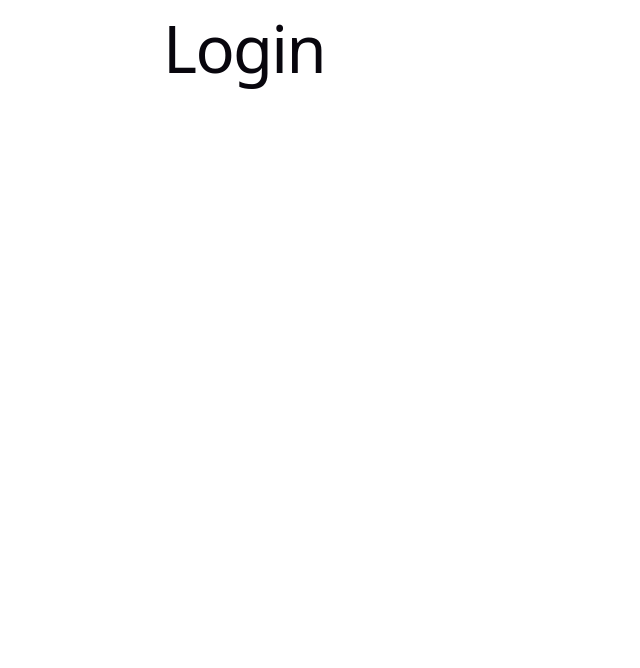
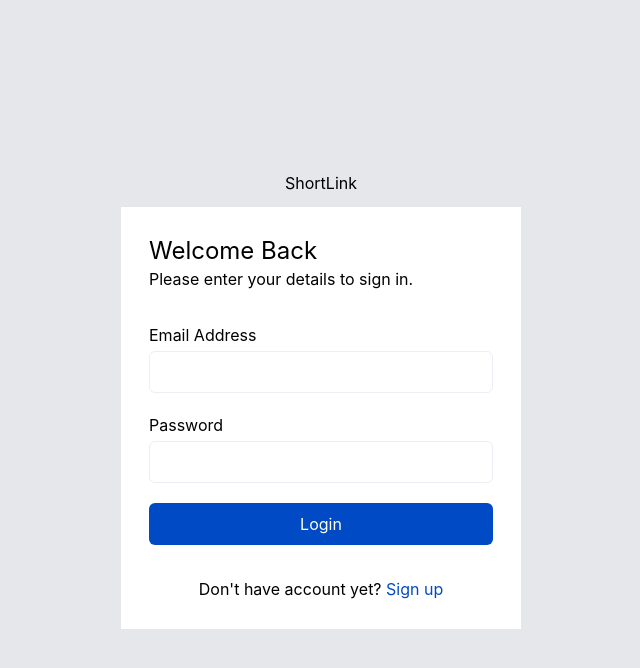
Before and after one commit to bildanjhry/koda-b8-phase3-frontend, a React (Vite) app: page /login in a window 1280 px wide. Shown: the top 668 px of the page, without its empty margins (319-959 px from the left). Built offline with nearby package versions, Linux system fonts and the light colour scheme.

Commit message:
feat: working on build auth structure and add some refinement on the banner

```diff
--- a/src/components/ui/Banner.jsx
+++ b/src/components/ui/Banner.jsx
@@ -41,7 +41,8 @@ export default function Banner(){
                         <input type="text"
                         id="link"
                         name="link"
-                        className="w-[70%]"/>
+                        placeholder="https://very-long-architectural-url.com/asset-id-99238-x1"
+                        className="w-[70%] h-full pl-4 outline-none"/>
                         <button type="submit"
                         className="w-[20%] text-white rounded-md font-bold h-12 bg-linear-to-r from-(--primary) to-(--primary)/90">
                             Shorten
--- /dev/null
+++ b/src/components/ui/Features.jsx
@@ -0,0 +1,7 @@
+export default function Features(){
+    return(
+        <div>
+
+        </div>
+    )
+}
--- a/src/index.css
+++ b/src/index.css
@@ -7,6 +7,7 @@
   --border: #e5e4e7;
   --code-bg: #f4f3ec;
   --primary:#004AC6;
+  --border:#C3C6D74D;
   --base:#F3F4F5;
   --accent: #aa3bff;
   --accent-bg: rgba(170, 59, 255, 0.1);
@@ -27,7 +28,6 @@ body {
 }
 
 #root {
-  width: 1126px;
   max-width: 100%;
   text-align: center;
   min-height: 100svh;
--- a/src/pages/Landing.jsx
+++ b/src/pages/Landing.jsx
@@ -1,10 +1,12 @@
 import Banner from "../components/ui/Banner"
+import Features from "../components/ui/Features"
 
 
 export default function Landing() {
     return (
         <div>
             <Banner/>
+            <Features/>
         </div>
     )
 }
--- /dev/null
+++ b/src/pages/MyLinks.jsx
@@ -0,0 +1,7 @@
+export default function MyLinks(){
+    return (
+        <div>
+
+        </div>
+    )
+}
--- a/src/pages/auth/Login.jsx
+++ b/src/pages/auth/Login.jsx
@@ -1,7 +1,53 @@
+import { Link } from "react-router"
+import { useNavigate } from "react-router"
+
 export default function Login() {
+	const navigate = useNavigate()
+	function handleSubmit(e){
+		e.preventDefault()
+		try{
+			const data = new FormData(e.target)
+			navigate("/")
+		} catch(err){
+			console.error(err.message)
+		}
+	}
+
     return (
-        <div>
-            <h1>Login</h1>
+        <div className="cent-content w-full h-screen gap-3 flex-col bg-gray-200">
+            <h3>ShortLink</h3>
+            <div className="flex flex-col w-[400px] bg-white p-7">
+                <form
+								onSubmit={handleSubmit}
+								action="" className="flex flex-col gap-8 w-full">
+                    <header className="text-left">
+                        <p className="text-2xl">Welcome Back</p>
+                        <p>Please enter your details to sign in.</p>
+                    </header>
+                    <main className="flex flex-col gap-5">
+                        <div className="flex flex-col text-left gap-1">
+                            <label htmlFor="email">Email Address</label>
+                            <input
+                                className="h-10.5 outline-none pl-4 rounded-md border border-(--border)"
+                                type="text" name="email" id="email" />
+                        </div>
+                        <div className="flex flex-col text-left gap-1">
+                            <label htmlFor="password">Password</label>
+                            <input
+                                className="h-10.5 outline-none pl-4 rounded-md border border-(--border)"
+                                type="password" name="password" id="password" />
+                        </div>
+                        <button
+                            type="submit"
+                            className="w-full cursor-pointer h-10.5 rounded-md bg-(--primary) text-white">
+                            Login
+                        </button>
+                    </main>
+                    <footer>
+                        <p>Don't have account yet? <span className="text-(--primary)"><Link>Sign up</Link></span></p>
+                    </footer>
+                </form>
+            </div>
         </div>
     )
 }
--- a/src/pages/auth/Register.jsx
+++ b/src/pages/auth/Register.jsx
@@ -1,7 +1,37 @@
 export default function Register() {
     return (
-        <div>
-            <h1>Register</h1>
+        <div className="cent-content w-full h-screen gap-3 flex-col bg-gray-200">
+            <h3>ShortLink</h3>
+            <div className="flex flex-col w-[400px] bg-white p-7">
+                <form action="" className="flex flex-col gap-8 w-full">
+                    <header className="text-left">
+                        <p className="text-2xl">Welcome Back</p>
+                        <p>Please enter your details to sign in.</p>
+                    </header>
+                    <main className="flex flex-col gap-5">
+                        <div className="flex flex-col text-left gap-1">
+                            <label htmlFor="email">Email Address</label>
+                            <input
+                                className="h-10.5 outline-none pl-4 rounded-md border border-(--border)"
+                                type="text" name="email" id="email" />
+                        </div>
+                        <div className="flex flex-col text-left gap-1">
+                            <label htmlFor="password">Password</label>
+                            <input
+                                className="h-10.5 outline-none pl-4 rounded-md border border-(--border)"
+                                type="password" name="password" id="password" />
+                        </div>
+                        <button
+                            type="submit"
+                            className="w-full cursor-pointer h-10.5 rounded-md bg-(--primary) text-white">
+                            Login
+                        </button>
+                    </main>
+                    <footer>
+                        <p>Don't have account yet? <span className="text-(--primary)"><Link>Sign up</Link></span></p>
+                    </footer>
+                </form>
+            </div>
         </div>
     )
 }
```
Also changed, not shown: src/App.jsx (+8 -1 lines).
